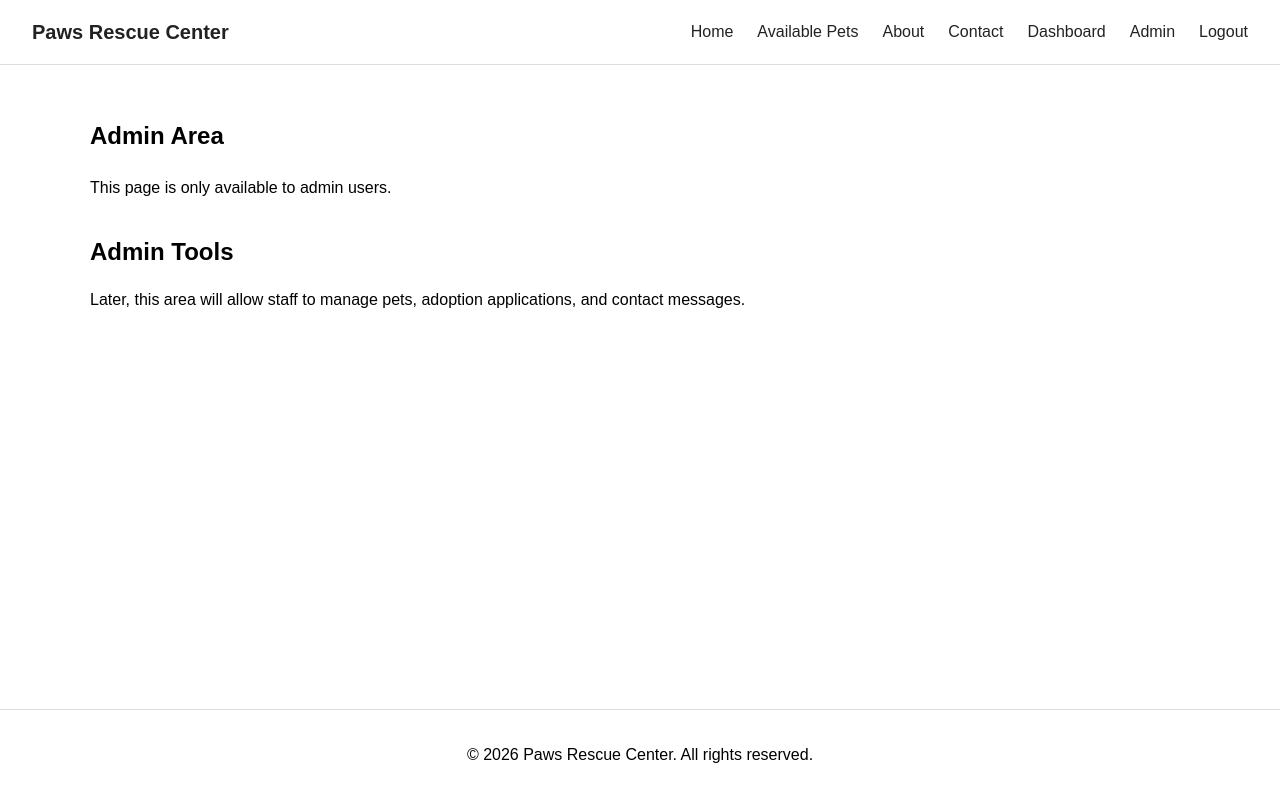
After one commit to jdcloud16/paws-rescue-center, a Flask app: page /auth/admin in a window 1280 px wide. The commit adds this page. Run offline with Flask 3, Linux system fonts and the light colour scheme; a user stored in the database is signed in; tables that the repository leaves empty hold one stand-in row (values such as "Sample post").

Commit message:
Add admin authorization

```diff
--- a/app/auth/routes.py
+++ b/app/auth/routes.py
@@ -1,10 +1,25 @@
-from flask import flash, redirect, render_template, url_for
+from flask import abort, flash, redirect, render_template, url_for
 from flask_login import current_user, login_required, login_user, logout_user
 
 from app.auth import bp
 from app.extensions import db
 from app.forms import LoginForm, RegistrationForm
 from app.models import User
+from functools import wraps
+
+
+def admin_required(view_function):
+    @wraps(view_function)
+    def wrapped_view(**kwargs):
+        if not current_user.is_authenticated:
+            return login_required(view_function)(**kwargs)
+
+        if not current_user.is_admin:
+            abort(403)
+
+        return view_function(**kwargs)
+
+    return wrapped_view
 
 
 @bp.route("/register", methods=["GET", "POST"])
@@ -85,3 +100,12 @@ def dashboard_page():
         "auth/dashboard.html",
         title="Dashboard",
     )
+
+@bp.route("/admin")
+@login_required
+@admin_required
+def admin_page():
+    return render_template(
+        "auth/admin.html",
+        title="Admin",
+    )
--- /dev/null
+++ b/app/templates/auth/admin.html
@@ -0,0 +1,18 @@
+{% extends "base.html" %}
+
+{% block title %}{{ title }} | Paws Rescue Center{% endblock %}
+
+{% block content %}
+    <section class="page-header">
+        <h1>Admin Area</h1>
+        <p>This page is only available to admin users.</p>
+    </section>
+
+    <section class="content-section">
+        <h2>Admin Tools</h2>
+        <p>
+            Later, this area will allow staff to manage pets, adoption applications,
+            and contact messages.
+        </p>
+    </section>
+{% endblock %}
--- a/app/templates/base.html
+++ b/app/templates/base.html
@@ -34,6 +34,28 @@
                     <a href="{{ url_for('main.contact_page') }}">Contact</a>
                 </li>
 
+                {% if current_user.is_authenticated %}
+                    <li>
+                        <a href="{{ url_for('auth.dashboard_page') }}">Dashboard</a>
+                    </li>
+
+                    {% if current_user.is_admin %}
+                        <li>
+                            <a href="{{ url_for('auth.admin_page') }}">Admin</a>
+                        </li>
+                    {% endif %}
+
+                    <li>
+                        <a href="{{ url_for('auth.logout_page') }}">Logout</a>
+                    </li>
+                {% else %}
+                    <li>
+                        <a href="{{ url_for('auth.login_page') }}">Login</a>
+                    </li>
+                    <li>
+                        <a href="{{ url_for('auth.register_page') }}">Register</a>
+                    </li>
+                {% endif %}
             </ul>
         </nav>
     </header>
```
Also changed, not shown: app/commands.py (+29 -1 lines).
